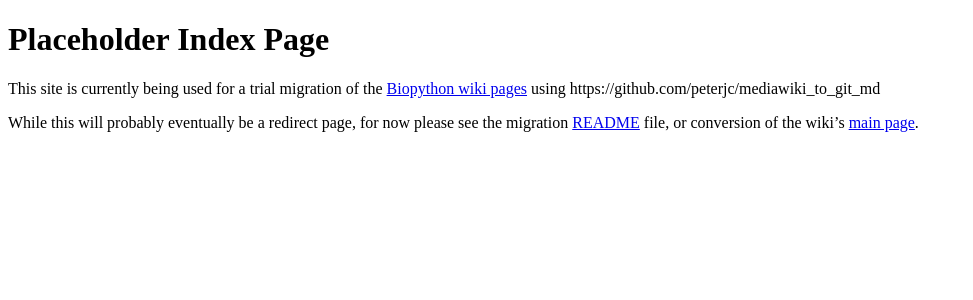
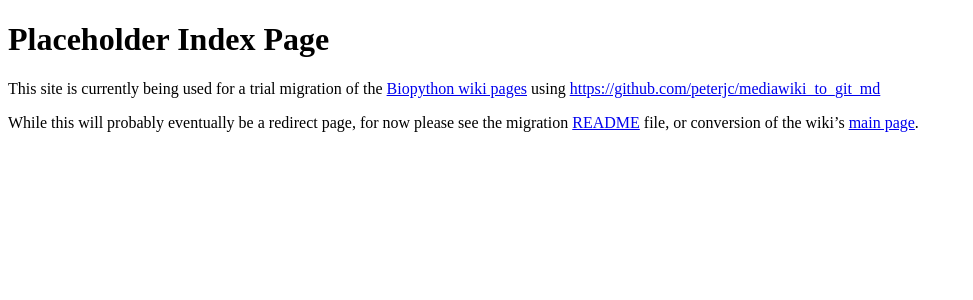
Before and after one commit to biopython/biopython.github.io, a Jekyll site: the page built from index.md, in a window 1280 px wide. Shown: the top 300 px of the page, without its empty margins (0-973 px from the left). Built offline with Jekyll 4.4.1, drawn with Linux system fonts in a browser that asks for light colours.

Commit message:
URL markup for kramdown. Sigh

```diff
--- a/index.md
+++ b/index.md
@@ -4,7 +4,7 @@ title: Placeholder Index Page
 
 This site is currently being used for a trial migration
 of the [Biopython wiki pages](http://biopython.org)
-using https://github.com/peterjc/mediawiki_to_git_md
+using <https://github.com/peterjc/mediawiki_to_git_md>
 
 While this will probably eventually be a redirect page,
 for now please see the migration
```
Also changed, not shown: README.md.
